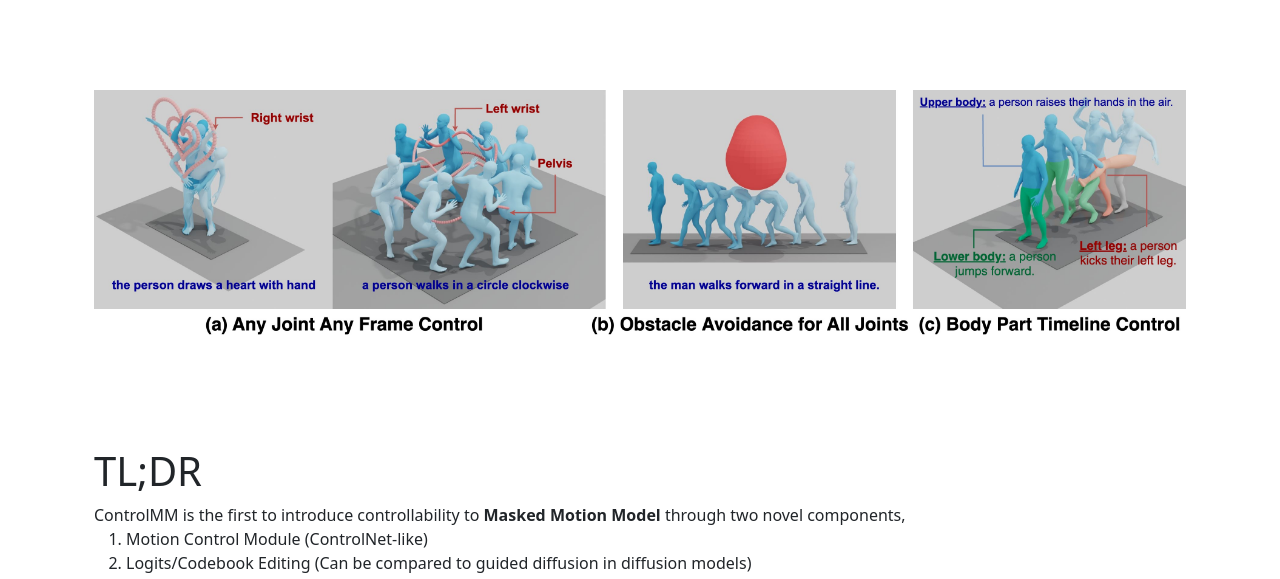
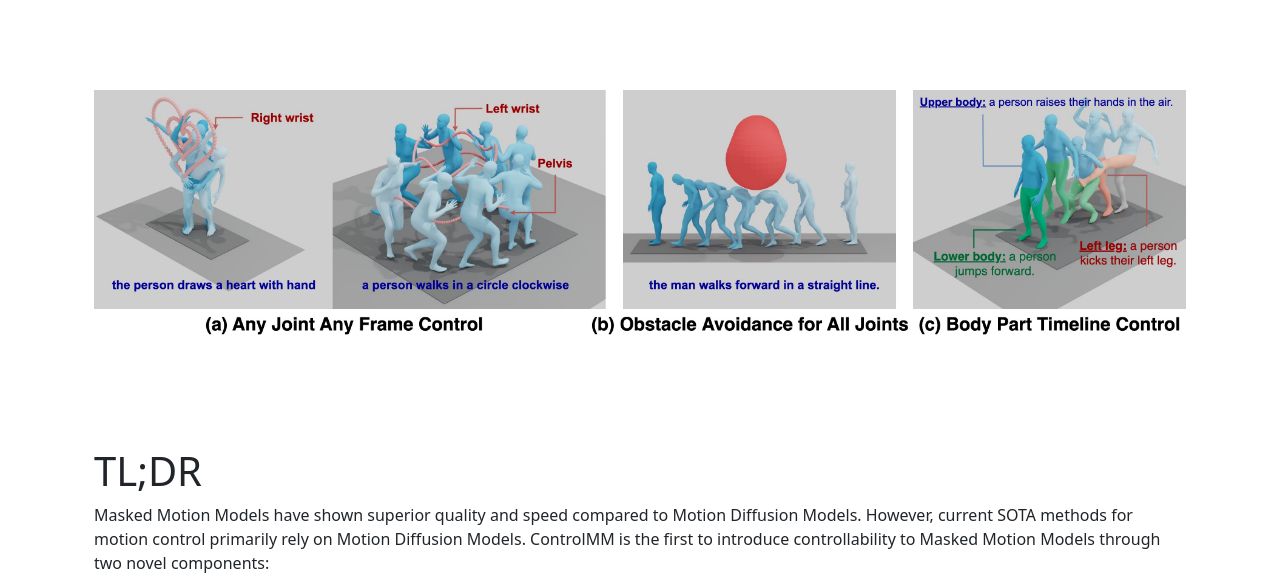
Before and after one commit to exitudio/ControlMM-page, a plain HTML site: page index.html in a window 1280 px wide. Shown: the part 367-946 px from the top of the page. Drawn offline with nearby package versions, Linux system fonts and the light colour scheme.

Commit message:
Update index.html

```diff
--- a/index.html
+++ b/index.html
@@ -300,10 +300,10 @@
               </section>
               <section class="py-5 container" style="text-align:left">
                 <h1>TL;DR</h1>
-                ControlMM is the first to introduce controllability to <b>Masked Motion Model</b> through two novel components,
+                Masked Motion Models have shown superior quality and speed compared to Motion Diffusion Models. However, current SOTA methods for motion control primarily rely on Motion Diffusion Models. ControlMM is the first to introduce controllability to Masked Motion Models through two novel components:
                 <ol>
-                  <li>Motion Control Module (ControlNet-like) </li>
-                  <li>Logits/Codebook Editing (Can be compared to guided diffusion in diffusion models)</li>
+                  <li>Motion Control Module (ControlNet-like for Masked Model) </li>
+                  <li>Logits/Codebook Editing (Guided-diffusion-like for Masked Model)</li>
                 </ol>
                 Moreover, ControlMM achieves SOTA in both quality and control precision, while supporting real-time generation and a wide range of applications.
               </section>
```
